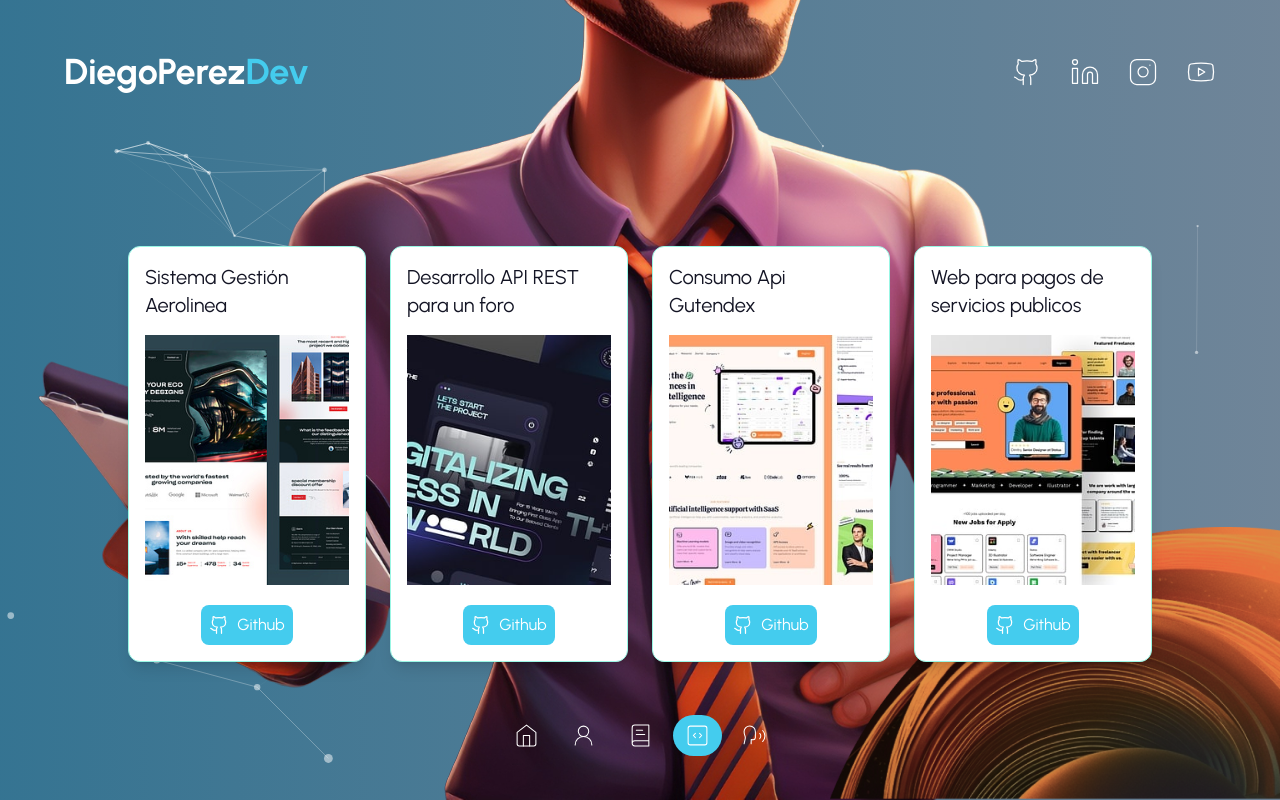
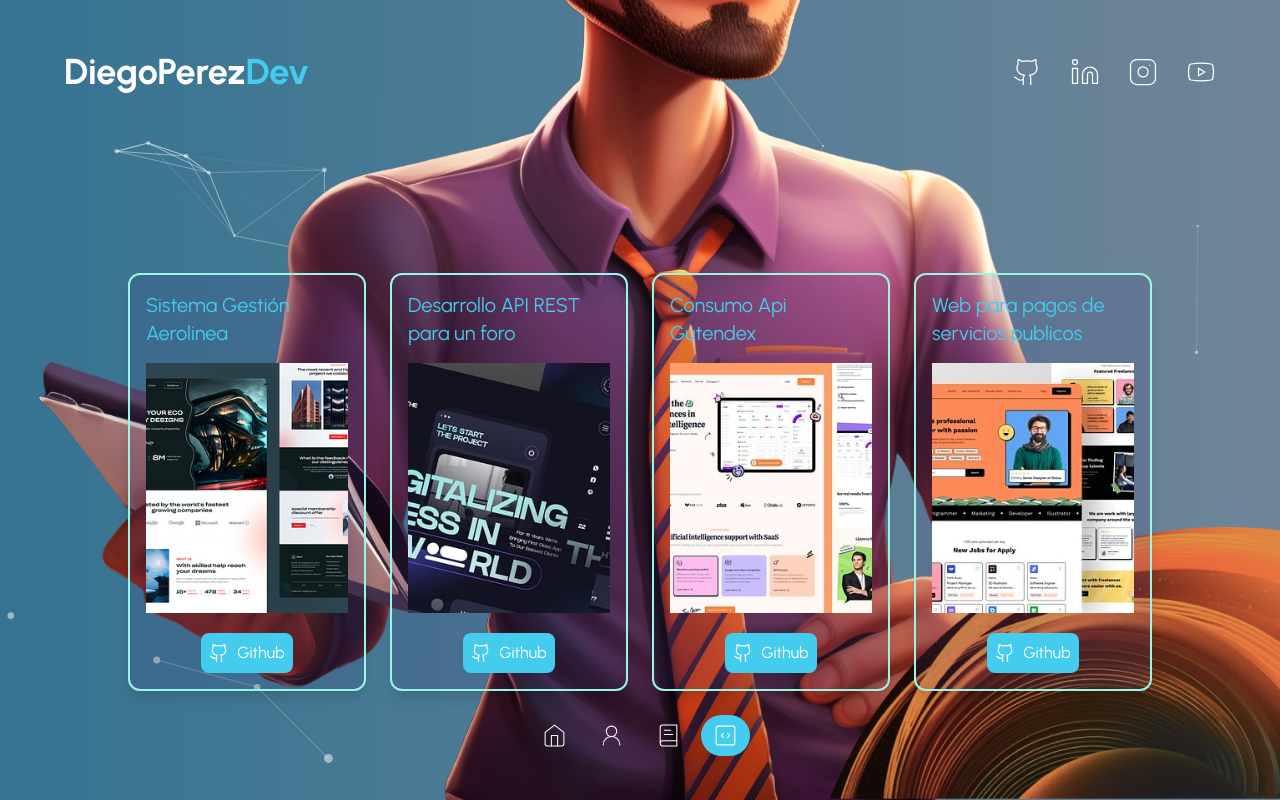
Before and after one commit to diegodfp/portafolioDiego, a Next.js app: page /portfolio in a window 1280 px wide. Built offline with nearby package versions, Linux system fonts and the light colour scheme.

Commit message:
aactualizacion de estilos

```diff
--- a/app/(routes)/portfolio/page.tsx
+++ b/app/(routes)/portfolio/page.tsx
@@ -18,12 +18,12 @@ const PortfolioPage = () => {
                 <CoverParticles />
                 <AvatarPortfolio />
                 <CircleImage />
-                <div className="flex flex-col justify-center h-full -mt-24 md:-mt-32">
+                <div className="flex flex-col justify-center h-full mt-2 md:mt-2 pb-20"> {/* Ajuste de padding-bottom */}
                     <h1 className="text-2xl leading-tight text-center md:text-4xl md:mb-5">
                         Mis últimos <span className="font-bold text-secondary">trabajos realizados</span>
                     </h1>
 
-                    <div className="relative z-10 grid max-w-5xl gap-6 mx-auto mt-4 md:grid-cols-4">
+                    <div className="relative z-20 grid max-w-5xl gap-6 mx-auto mt-4 md:grid-cols-4"> {/* Aumento del z-index */}
                         {dataPortfolio.map((data) => (
                             <PortfolioBox key={data.id} data={data} />
                         ))}
--- a/app/(routes)/services/page.tsx
+++ b/app/(routes)/services/page.tsx
@@ -62,7 +62,7 @@ const ServicesPage = () => {
                             Mis <span className="font-bold text-secondary"> servicios.</span>
                         </h1>
                         <p className="mb-3 text-xl text-gray-300">
-                            Ofrezco servicios de desarrollo web frontend especializados en la creación de sitios web y aplicaciones atractivas y funcionales. Utilizando las últimas tecnologías, como HTML, CSS y JavaScript, diseño interfaces de usuario intuitivas y responsivas que reflejan la identidad de marca de mis clientes y mejoran su presencia en línea.
+                        Como desarrollador web, combino diseño y funcionalidad para crear soluciones digitales impactantes y seguras. Ofrezco servicios de desarrollo backend utilizando tecnologías avanzadas como Java y Spring Boot, con un enfoque en la creación de aplicaciones robustas y escalables. Me especializo en implementar soluciones innovadoras que cumplen con altos estándares de seguridad, garantizando la confidencialidad, integridad, disponibilidad y autenticidad de la información.
                         </p>
                         <ContactButton /> {/* Usa el componente ContactButton */}
                     </div>
--- a/app/(routes)/testimonials/page.tsx
+++ b/app/(routes)/testimonials/page.tsx
@@ -1,56 +1,23 @@
 "use client"
 
-import Image from 'next/image';
+import { Swiper, SwiperSlide } from 'swiper/react';
 import { Pagination } from 'swiper/modules';
-import { Swiper, SwiperSlide } from 'swiper/react';
 
 
-import { dataTestimonials } from '@/data';
-import CircleImage from '@/components/circle-image';
-import AvatarPortfolio from '@/components/avatar-portfolio';
-import TransitionPage from '@/components/transition-page';
-
-const TestimonialsPage = () => {
+const TechnologiesPage = () => {
     return (
-        <>
-            <TransitionPage />
         <div className='flex flex-col justify-center h-lvh bg-gradient-cover bg-no-repeat'>
-                <CircleImage />
             <h1 className="text-2xl leading-tight text-center md:text-4xl md:mb-5">
-                    Algunos comentarios
-                    <span className="block font-bold text-secondary"> de nuestros clientes</span>
+                Tecnologías
+                <span className="block font-bold text-secondary"> que utilizo</span>
             </h1>
             <div className="flex items-center justify-center">
                 <div>
-                        <Swiper
-                            breakpoints={{
-                                320: {
-                                    slidesPerView: 1,
-                                    spaceBetween: 15
-                                },
-                            }}
-                            freeMode={true}
-                            pagination={{
-                                clickable: true
-                            }}
-                            modules={[Pagination]}
-                            className="h-[380px] md:h-[300px] w-[270px] md:w-[550px]"
-                        >
-                            {dataTestimonials.map(({ id, name, description, imageUrl }) => (
-                                <SwiperSlide key={id}>
-                                    <Image src={imageUrl} alt={name} width="100" height="100" className="mx-auto rounded-full" />
-                                    <h4 className='text-center'>{name}</h4>
-                                    <div className="mt-5 text-center">
-                                        {description}
-                                    </div>
-                                </SwiperSlide>
-                            ))}
-                        </Swiper>
+
                 </div>
             </div>
         </div>
-        </>
     );
 }
 
-export default TestimonialsPage;
+export default TechnologiesPage;
--- a/components/portfolio-box.tsx
+++ b/components/portfolio-box.tsx
@@ -17,9 +17,9 @@ const PortfolioBox = (props: PortfolioBoxProps) => {
     const { id, title, image, urlGithub, description } = data;
 
     return (
-        <div key={id} className="relative p-4 border border-teal-200 rounded-xl overflow-hidden bg-white shadow-lg max-w-lg mx-auto">
-            <h3 className="mb-4 text-xl text-darkBg">{title}</h3>
-            <div className="relative w-full h-[250px] group">
+        <div key={id} className="relative p-4 border border-teal-200 rounded-xl overflow-hidden bg-[rgba(65,47,123,0.15)] shadow-lg max-w-lg mx-auto group hover:bg-[rgba(89,65,169,0.15)] transition-all duration-300 hover:border-secondary border-2">
+            <h3 className="mb-4 text-xl text-secondary group-hover:text-secondary/80">{title}</h3>
+            <div className="relative w-full h-[250px]">
                 <Image
                     src={image}
                     alt={title}
--- a/components/slider-services.tsx
+++ b/components/slider-services.tsx
@@ -32,10 +32,10 @@ const SliderServices = () => {
             {serviceData.map((item, index) => (
                 <SwiperSlide key={index}>
                     <div className="flex px-6 py-8 h-full md:h-[350px] rounded-lg cursor-pointer bg-[rgba(65,47,123,0.15)] sm:flex-col gap-x-6 sm:gap-x-0 group hover:bg-[rgba(89,65,169,0.15)] transition-all duration-300 hover:border-secondary border-2">
-                        <div className="mb-4 text-3xl md:text-4xl text-secondary">{item.icon}</div>
+                        <div className="mb-4 text-2xl md:text-4xl text-secondary">{item.icon}</div>
                         <div>
-                            <h3 className="mb-3 text-sm md:text-lg">{item.title}</h3>
-                            <p className="text-xs md:text-sm">{item.description}</p>
+                            <h3 className="mb-3 text-base md:text-lg">{item.title}</h3>
+                            <p className="text-sm md:text-sm">{item.description}</p>
                         </div>
                     </div>
                 </SwiperSlide>
--- a/data.tsx
+++ b/data.tsx
@@ -1,4 +1,5 @@
-import { BookText, CodeSquare, HomeIcon, UserRound, Linkedin, Twitter, Rss, Twitch, Youtube, Crop, Pencil, Computer, Book, Rocket, Speech, Instagram, Github } from "lucide-react";
+import { BookText, CodeSquare, HomeIcon, UserRound, Linkedin, Twitter, Rss, Twitch, Youtube, Crop, Pencil, Computer, Book, Rocket, Speech, Instagram, Github, } from "lucide-react";
+
 
 export const socialNetworks = [
     {
@@ -14,12 +15,12 @@ export const socialNetworks = [
     {
         id: 3,
         logo: <Instagram size={30} strokeWidth={1} />,
-        src: "#!",
+        src: "https://www.instagram.com/diegofperez08/",
     },
     {
         id: 4,
         logo: <Youtube size={30} strokeWidth={1} />,
-        src: "#!",
+        src: "https://www.youtube.com/@DiegoPerez-ir6by",
     },
 ];
 
@@ -49,12 +50,7 @@ export const itemsNavbar = [
         icon: <CodeSquare size={25} color="#fff" strokeWidth={1} />,
         link: "/portfolio",
     },
-    {
-        id: 5,
-        title: "Home",
-        icon: <Speech size={25} color="#fff" strokeWidth={1} />,
-        link: "/testimonials",
-    },
+
 ];
 
 export const dataAboutPage = [
--- a/package.json
+++ b/package.json
@@ -10,6 +10,7 @@
   },
   "dependencies": {
     "@emailjs/browser": "^4.4.1",
+    "@heroicons/react": "^2.1.5",
     "@tsparticles/react": "^3.0.0",
     "framer-motion": "^11.0.3",
     "lucide-react": "^0.323.0",
```
Also changed, not shown: 1 other file (tests, documents, lock files or other folders). Lines whose indentation alone changed are shown as unchanged.
